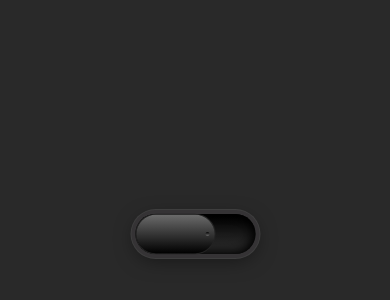
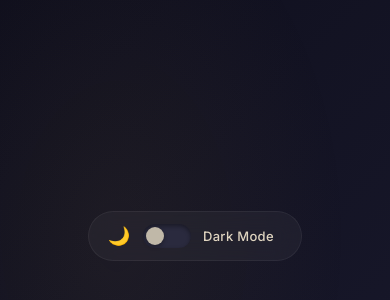
Before and after one commit to Wittgy/checkbox, a plain HTML site: page index.html in a window 390 px wide. Shown: the part 186-486 px from the top of the page. Drawn offline with Linux system fonts and the light colour scheme.

Commit message:
Redesign: dark theme, glassmorphism, responsive layout, bug fixes

```diff
--- a/checkbox.css
+++ b/checkbox.css
@@ -1,76 +1,194 @@
-body {
+:root {
+    --bg-dark-1: #0d0d1a;
+    --bg-dark-2: #1a1a2e;
+    --bg-light-1: #f5e6a3;
+    --bg-light-2: #d4c06a;
+    --gold: #d4a843;
+    --gold-light: #f0d080;
+    --gold-glow: rgba(212, 168, 67, 0.4);
+    --text-dark: #e0d5c0;
+    --text-light: #3d3520;
+    --track-bg: #2a2a3e;
+    --knob-bg: #c0b8a8;
+}
+
+* {
     margin: 0;
     padding: 0;
-    background: #292929;
-    transition: background-color 0.5s; /* Geçiş süresi */
+    box-sizing: border-box;
+}
+
+body {
+    min-height: 100vh;
+    display: flex;
+    justify-content: center;
+    align-items: center;
+    font-family: 'Inter', sans-serif;
+    background: linear-gradient(135deg, var(--bg-dark-1), var(--bg-dark-2));
+    transition: background 0.8s cubic-bezier(0.4, 0, 0.2, 1);
+    overflow: hidden;
+}
+
+body::before {
+    content: '';
+    position: fixed;
+    inset: 0;
+    background: radial-gradient(ellipse at 30% 50%, rgba(212, 168, 67, 0.06), transparent 60%);
+    pointer-events: none;
+    transition: opacity 0.8s ease;
+}
+
+body.bg-changed {
+    background: linear-gradient(135deg, var(--bg-light-1), var(--bg-light-2));
+}
+
+body.bg-changed::before {
+    background: radial-gradient(ellipse at 70% 50%, rgba(255, 200, 50, 0.12), transparent 60%);
 }
 
 .center {
-    position: absolute;
-    top: 50%;
-    left: 50%;
-    transform: translate(-50%, -50%);
+    position: relative;
 }
 
-input[type="checkbox"]
-{
-    position: relative;
-    width: 120px;
-    height: 40px;
-    appearance: none;
-    background: linear-gradient(0deg, #333, #000);
-    outline: none;
-    border-radius: 20px;
-    box-shadow: 0 0 0 4px #353335, 0 0 0 5px #3e3e3e, inset 0 0 10px rgba(0,0,0,1), 0 5px 20px rgba(0,0,0,.5), inset 0 0 15px rgba(0,0,0.2);
-}
-input[type="checkbox"]::before
-{
-    content: "";
-    position: absolute;
-    top:0;
-    left:0;
-    width: 80px;
-    height: 40px;
-    background: linear-gradient(0deg, #000, #6b6b6b);
-    border-radius: 20px;
-    box-shadow: 0 0 0 1px #232323;
-    transform: scale(.98,.96);
-    transition: .5s;
+.toggle-label {
+    display: flex;
+    align-items: center;
+    gap: 16px;
+    cursor: pointer;
+    padding: 16px 24px;
+    border-radius: 60px;
+    background: rgba(255, 255, 255, 0.04);
+    backdrop-filter: blur(12px);
+    border: 1px solid rgba(255, 255, 255, 0.06);
+    transition: background 0.4s ease, border-color 0.4s ease;
+    user-select: none;
 }
 
-input:checked[type="checkbox"]:before {
-    left: 40px;
+.toggle-label:hover {
+    background: rgba(255, 255, 255, 0.07);
 }
 
-input[type="checkbox"]::after
-{
-    content: "";
+#backgroundToggle {
     position: absolute;
-    top:calc(50% - 2px);
-    left:70px;
-    width: 4px;
-    height: 4px;
-    background: linear-gradient(0deg, #6b6b6b, #000);
-    border-radius: 50%;
-    transition: .5s;
-
+    opacity: 0;
+    width: 0;
+    height: 0;
+    pointer-events: none;
 }
 
-input:checked[type="checkbox"]:after {
-    background: #ff8c00; /* Turuncu renk */
-    left: 105px;
-    box-shadow: 0 0 5px #ff8c00, 0 0 15px #ff4500; /* Turuncu tonlarıyla gölge */
+.toggle-icons {
+    position: relative;
+    width: 28px;
+    height: 28px;
+    font-size: 22px;
+    line-height: 28px;
+    text-align: center;
 }
 
-
-
-
-input:checked[type="checkbox"]
-{
-    background: linear-gradient(0deg, #ff8c00, #ff4500);
-    box-shadow: 0 0 2px #ff8c00, 0 0 0 4px #353335, 0 0 0 5px #3e3e3e, inset 0 0 10px rgba(0,0,0,1), 0 5px 20px rgba(0,0,0,.5), inset 0 0 15px rgba(0,0,0,0.2);
+.icon-moon,
+.icon-sun {
+    position: absolute;
+    inset: 0;
+    transition: opacity 0.5s ease, transform 0.5s cubic-bezier(0.34, 1.56, 0.64, 1);
 }
 
-body.bg-changed {
-    background-color: #c9be5d; /* Yeni arka plan rengi */
+.icon-sun {
+    opacity: 0;
+    transform: rotate(-90deg) scale(0.5);
 }
+
+#backgroundToggle:checked ~ .toggle-icons .icon-moon {
+    opacity: 0;
+    transform: rotate(90deg) scale(0.5);
+}
+
+#backgroundToggle:checked ~ .toggle-icons .icon-sun {
+    opacity: 1;
+    transform: rotate(0) scale(1);
+}
+
+.toggle-track {
+    position: relative;
+    width: 56px;
+    height: 28px;
+    border-radius: 14px;
+    background: var(--track-bg);
+    transition: background 0.5s cubic-bezier(0.4, 0, 0.2, 1);
+    box-shadow: inset 0 2px 4px rgba(0, 0, 0, 0.4);
+}
+
+#backgroundToggle:checked ~ .toggle-track {
+    background: linear-gradient(135deg, var(--gold), var(--gold-light));
+    box-shadow: inset 0 2px 4px rgba(0, 0, 0, 0.2), 0 0 16px var(--gold-glow);
+}
+
+.toggle-knob {
+    position: absolute;
+    top: 3px;
+    left: 3px;
+    width: 22px;
+    height: 22px;
+    border-radius: 50%;
+    background: var(--knob-bg);
+    transition: transform 0.5s cubic-bezier(0.34, 1.56, 0.64, 1), background 0.4s ease, box-shadow 0.4s ease;
+    box-shadow: 0 2px 4px rgba(0, 0, 0, 0.3);
+}
+
+#backgroundToggle:checked ~ .toggle-track .toggle-knob {
+    transform: translateX(28px);
+    background: #fff;
+    box-shadow: 0 2px 8px rgba(212, 168, 67, 0.5);
+}
+
+.toggle-text {
+    font-size: 15px;
+    font-weight: 500;
+    color: var(--text-dark);
+    letter-spacing: 0.3px;
+    transition: color 0.4s ease;
+    min-width: 90px;
+}
+
+body.bg-changed .toggle-text {
+    color: var(--text-light);
+}
+
+body.bg-changed .toggle-label {
+    background: rgba(0, 0, 0, 0.06);
+    border-color: rgba(0, 0, 0, 0.08);
+}
+
+@media (max-width: 480px) {
+    .toggle-label {
+        padding: 12px 18px;
+        gap: 12px;
+    }
+
+    .toggle-track {
+        width: 48px;
+        height: 24px;
+    }
+
+    .toggle-knob {
+        width: 18px;
+        height: 18px;
+        top: 3px;
+        left: 3px;
+    }
+
+    #backgroundToggle:checked ~ .toggle-track .toggle-knob {
+        transform: translateX(24px);
+    }
+
+    .toggle-text {
+        font-size: 13px;
+        min-width: 80px;
+    }
+
+    .toggle-icons {
+        width: 24px;
+        height: 24px;
+        font-size: 18px;
+        line-height: 24px;
+    }
+}
--- a/index.html
+++ b/index.html
@@ -3,12 +3,25 @@
 <head>
     <meta charset="UTF-8">
     <meta name="viewport" content="width=device-width, initial-scale=1.0">
-    <title>Document</title>
+    <title>Theme Toggle</title>
+    <link rel="preconnect" href="https://fonts.googleapis.com">
+    <link rel="preconnect" href="https://fonts.gstatic.com" crossorigin>
+    <link href="https://fonts.googleapis.com/css2?family=Inter:wght@300;400;500;600&display=swap" rel="stylesheet">
     <link rel="stylesheet" href="checkbox.css">
 </head>
 <body>
     <div class="center">
-        <input type="checkbox" id="backgroundToggle">
+        <label class="toggle-label">
+            <input type="checkbox" id="backgroundToggle">
+            <div class="toggle-icons">
+                <span class="icon-moon">🌙</span>
+                <span class="icon-sun">☀️</span>
+            </div>
+            <span class="toggle-track">
+                <span class="toggle-knob"></span>
+            </span>
+            <span class="toggle-text" data-dark="Dark Mode" data-light="Light Mode">Dark Mode</span>
+        </label>
     </div>
 
     <script>
```
